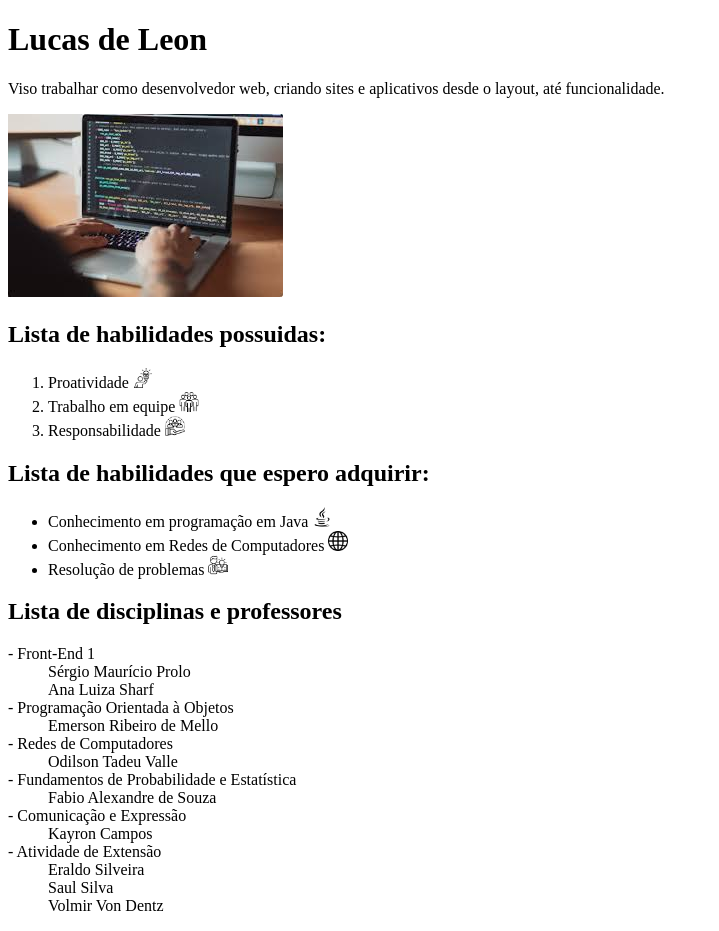
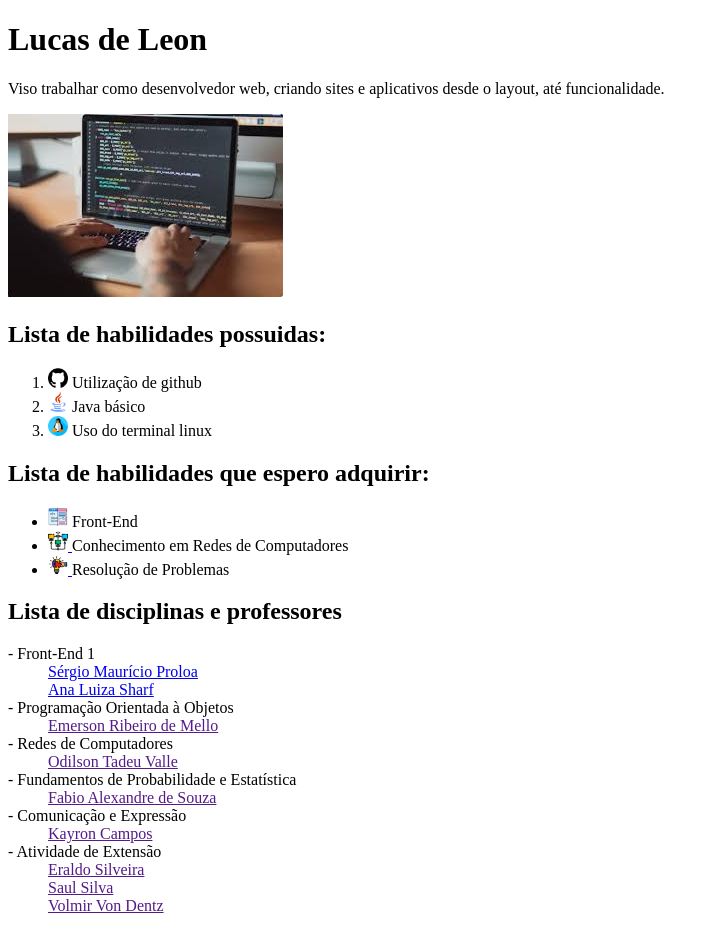
Before and after one commit to sergio-prolo-class/exercicio-aula-4-lucaslrc01, a plain HTML site: page index.html in a window 1280 px wide. Shown: the whole page, without its empty margins (0-719 px from the left). Drawn offline with Linux system fonts and the light colour scheme.

Commit message:
Exercício 4 concluído, e parte do exercício 5 feito.

```diff
--- a/index.html
+++ b/index.html
@@ -15,16 +15,20 @@
     <section>
         <h2>Lista de habilidades possuidas:</h2>
         <ol>
-            <li>Proatividade <a href="https://github.com/lucaslrc01"> <img src="img/icon/proactive.png" alt="Proatividade" width="20pt" height="20pt"></a> </li>
-            <li>Trabalho em equipe <a href="https://www.microlins.com.br/curso-trabalho-em-equipe-gratis"><img src="img/icon/group.png" alt="Equipe" width="20pt" height="20pt"></a></li>
-            <li>Responsabilidade <img src="img/icon/responsibility.png" alt="Responsabilidade" width="20pt" height="20pt"></li>
+            <li> <a href="https://github.com/lucaslrc01"> <img src="img/icon/github.png" alt="Github" width="20pt" height="20pt"></a> Utilização de github</li>
+
+            <li> <a href="https://www.cursoemvideo.com/curso/java-basico/"><img src="img/icon/java.png" alt="Java" width="20pt" height="20pt"></a> Java básico </li>
+
+            <li> <a href="https://www.udemy.com/course/lpi-linux-essentials/?utm_source=adwords&utm_medium=udemyads&utm_campaign=MX_FF-CONV_BR_Search-NB_Keyword_Beta_la.PT_Google&campaigntype=Search&portfolio=Brazil&language=PT&product=Course&test=&audience=Keyword&topic=Linux&priority=Beta&funnel=Conversion&utm_content=&utm_term=_._ag_165157193659_._ad_706357901654_._kw_curso+terminal+linux_._de_c_._dm__._pl__._ti_kwd-318615008549_._li_9211339_._pd__._&matchtype=b&gad_source=1&gclid=Cj0KCQjwna6_BhCbARIsALId2Z2FWtQ6uxg74sawYiYGXOmbk8lNHfF4xnboDIvT3nkNCqQnxcEuv2AaAp9eEALw_wcB&couponCode=2021PM25"><img src="img/icon/linux.png" alt="Linux" width="20pt" height="20pt"></a> Uso do terminal linux</li>
         </ol>
 
         <h2>Lista de habilidades que espero adquirir:</h2>
         <ul>
-            <li>Conhecimento em programação em Java <img src="img/icon/java-logo.png" alt="Java" width="20pt" height="20pt"></li>
-            <li>Conhecimento em Redes de Computadores <img src="img/icon/redes.png" alt="Redes" width="20pt" height="20pt"></li>
-            <li>Resolução de problemas <img src="img/icon/consultant.png" alt="Resolução" width="20pt" height="20pt"></li>
+            <li> <a href="https://lp.hashtagtreinamentos.com/front-end/pg-inscricao?fonte=perpetuo&origemurl=161764640342&src=vtsd_fe_conv_03&gad_source=1&gclid=Cj0KCQjwna6_BhCbARIsALId2Z1Bk9Aj0fEZeeQEWRKBeqV439P9Z6DFlN6TGKQZNgdaNN-JZgKsywQaAnMkEALw_wcB&curso=fe"><img src="img/icon/programming.png" alt="Front" width="20pt" height="20pt"></a> Front-End</li>
+
+            <li> <a href="https://www.cursoemvideo.com/curso/curso-pratico-de-redes-de-computadores-e-internet-20-horas/"><img src="img/icon/local-area-network.png" alt="Redes" width="20pt" height="20pt"> </a> Conhecimento em Redes de Computadores</li>
+
+            <li><a href="https://online.estacio.br/p/problem-solving-e-tomada-de-decisao?utm_term=&utm_campaign=ECL_Fundo_Cnv_Pmax_Certificacoes&utm_source=google&utm_medium=cpc&hsa_acc=1252974095&hsa_cam=21322732530&hsa_grp=&hsa_ad=&hsa_src=x&hsa_tgt=&hsa_kw=&hsa_mt=&hsa_net=adwords&hsa_ver=3&gad_source=1&gclid=Cj0KCQjwna6_BhCbARIsALId2Z3-DvZ6mC3SJ1Oosc43M-gSOp9imkH61LUqXWt8vMZVVHC-ufvBAaIaAjlwEALw_wcB"> <img src="img/icon/problem-solver.png" alt="Resolução" width="20pt" height="20pt"> </a>Resolução de Problemas</li>
         </ul>
     </section>
 
@@ -32,25 +36,25 @@
         <h2>Lista de disciplinas e professores</h2>
         <dl>
             <dt>- Front-End 1</dt>
-            <dd>Sérgio Maurício Prolo</dd>
-            <dd>Ana Luiza Sharf</dd>
+            <dd> <a href="https://buscatextual.cnpq.br/buscatextual/visualizacv.do;jsessionid=8A8FA119936A0EBAEB9C6772D8D0E24C.buscatextual_0">Sérgio Maurício Proloa</a></dd>
+            <dd> <a href="https://www.escavador.com/sobre/277264540/ana-luiza-scharf">Ana Luiza Sharf </a></dd>
 
             <dt>- Programação Orientada à Objetos</dt>
-            <dd>Emerson Ribeiro de Mello</dd>
+            <dd> <a href="">Emerson Ribeiro de Mello </a></dd>
 
             <dt>- Redes de Computadores</dt>
-            <dd>Odilson Tadeu Valle</dd>
+            <dd> <a href="">Odilson Tadeu Valle </a></dd>
 
             <dt>- Fundamentos de Probabilidade e Estatística</dt>
-            <dd>Fabio Alexandre de Souza</dd>
+            <dd> <a href="">Fabio Alexandre de Souza </a></dd>
 
             <dt>- Comunicação e Expressão</dt>
-            <dd>Kayron Campos</dd>
+            <dd> <a href=""> Kayron Campos </a></dd>
 
             <dt>- Atividade de Extensão</dt>
-            <dd>Eraldo Silveira</dd>
-            <dd>Saul Silva</dd>
-            <dd>Volmir Von Dentz</dd>
+            <dd> <a href="">Eraldo Silveira </a></dd>
+            <dd> <a href="">Saul Silva </a></dd>
+            <dd> <a href="">Volmir Von Dentz </a></dd>
         </dl>
     </article>
 </body>
```
Also changed, not shown: img/icon/consultant.png (deleted), img/icon/github.png (added), img/icon/group.png (deleted), img/icon/java-logo.png (deleted), img/icon/java.png (added), img/icon/linux.png (added), img/icon/local-area-network.png (added), img/icon/proactive.png (deleted), img/icon/problem-solver.png (added), img/icon/programming.png (added), img/icon/redes.png (deleted), img/icon/responsibility.png (deleted).
